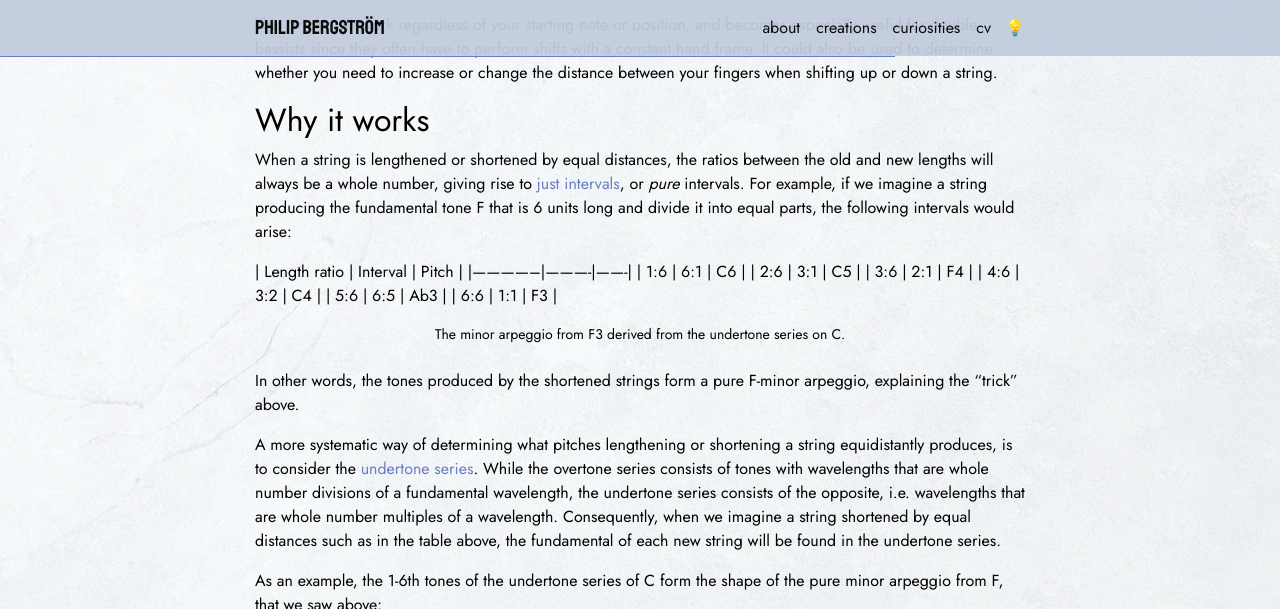
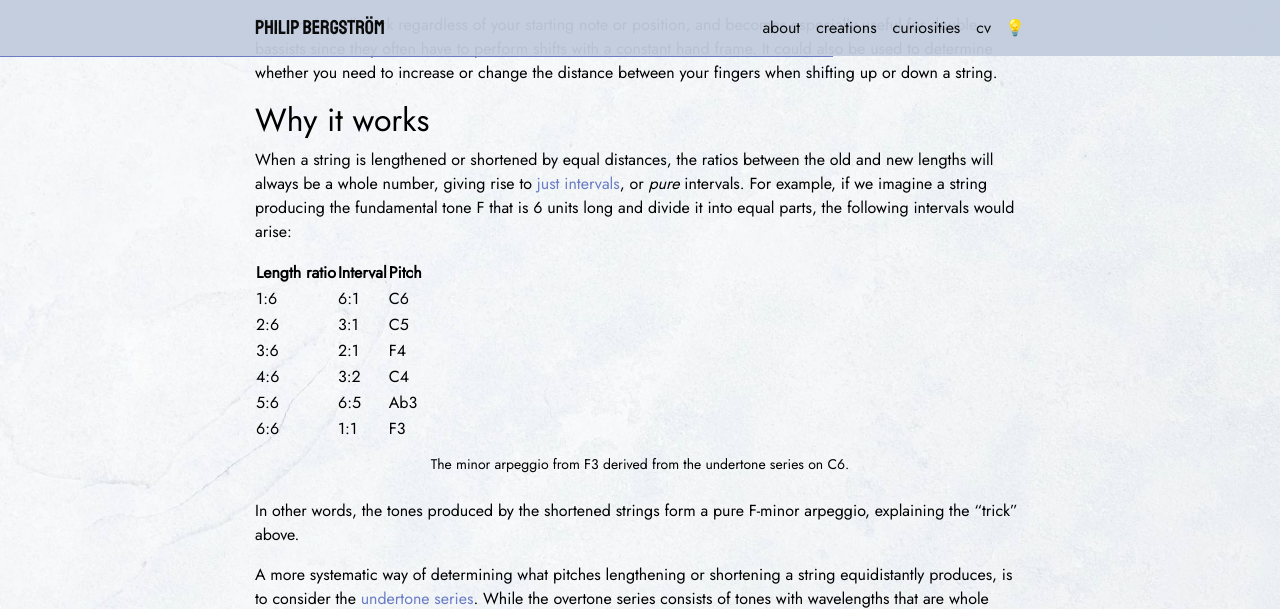
Before and after one commit to phber/phber.github.io, a Jekyll site: the page built from _projects/minor-arpeggio.md, in a window 1280 px wide and 900 px high, scrolled down 1210 px, cut to the strip 0-609 px from the top of the window. Built offline with Jekyll 4.4.1, drawn with Linux system fonts in a browser that asks for light colours; comment, search, counter and statistics services are not loaded; a style sheet for code colours, icons or effects is not loaded.

Commit message:
Fix minor arpeggio table

```diff
--- a/_projects/minor-arpeggio.md
+++ b/_projects/minor-arpeggio.md
@@ -35,9 +35,8 @@ When a string is lengthened or shortened by equal distances, the ratios between
 | 4:6          | 3:2      | C4    |
 | 5:6          | 6:5      | Ab3   |
 | 6:6          | 1:1      | F3    |
- <div class="caption">
-The minor arpeggio from F3 derived from the undertone series on C.
-</div>
+
+<div class="caption">The minor arpeggio from F3 derived from the undertone series on C6.</div>
 
 In other words, the tones produced by the shortened strings form a pure F-minor arpeggio, explaining the "trick" above.
 
@@ -46,9 +45,8 @@ A more systematic way of determining what pitches lengthening or shortening a st
 As an example, the 1-6th tones of the undertone series of C form the shape of the pure minor arpeggio from F, that we saw above:
 
 {% include figure.html width="70%" path="https://upload.wikimedia.org/wikipedia/commons/f/f2/Undertone_series_on_C.png" zoomable=true class="img-fluid rounded z-depth-1" center=true %}
- <div class="caption">
-The undertone series on C.
-</div>
+
+<div class="caption">The undertone series on C.</div>
 
 Thus, we could theoretically apply "the minor arpeggio trick" for any consecutive intervals found in the undertone series. However, from the 7th undertone and onwards, the pitches in the series start to diverge substantially from the pitches used in equal temperament, making them more difficult to use in a practical context.
 
```
